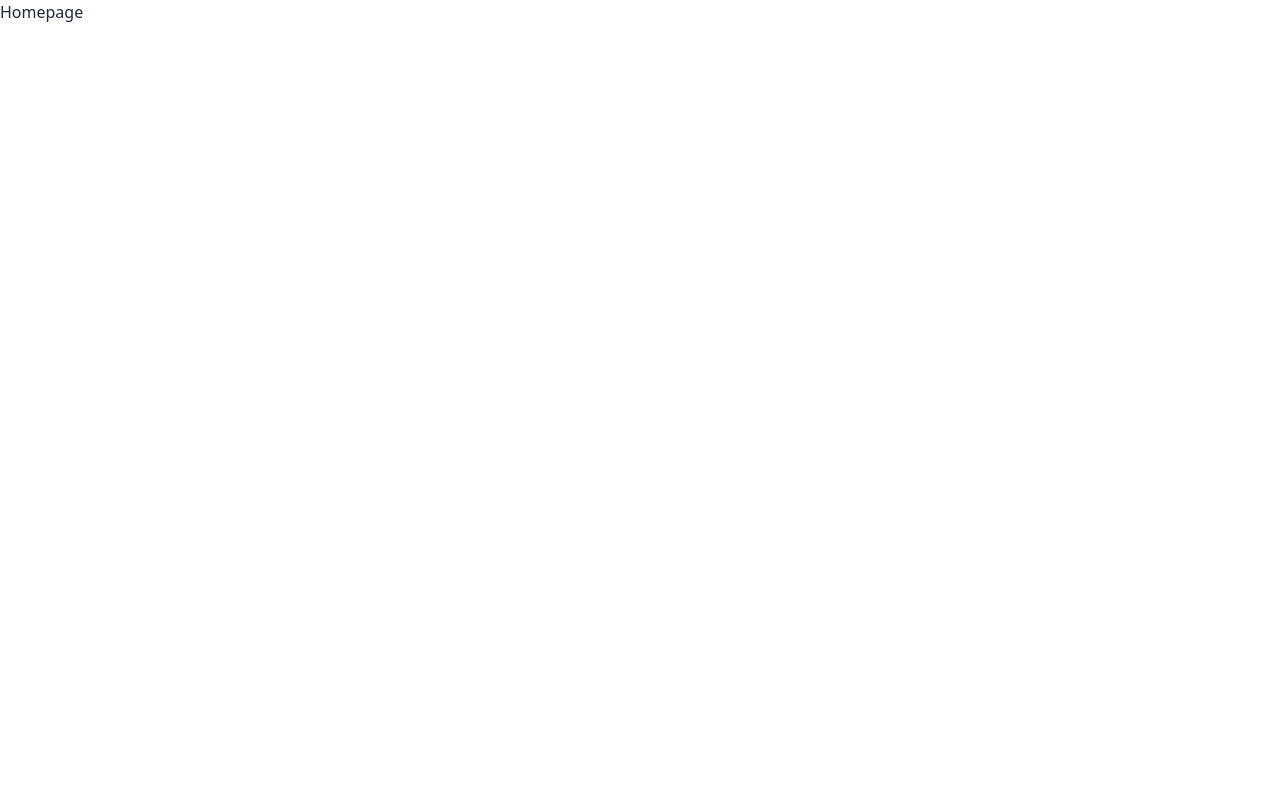
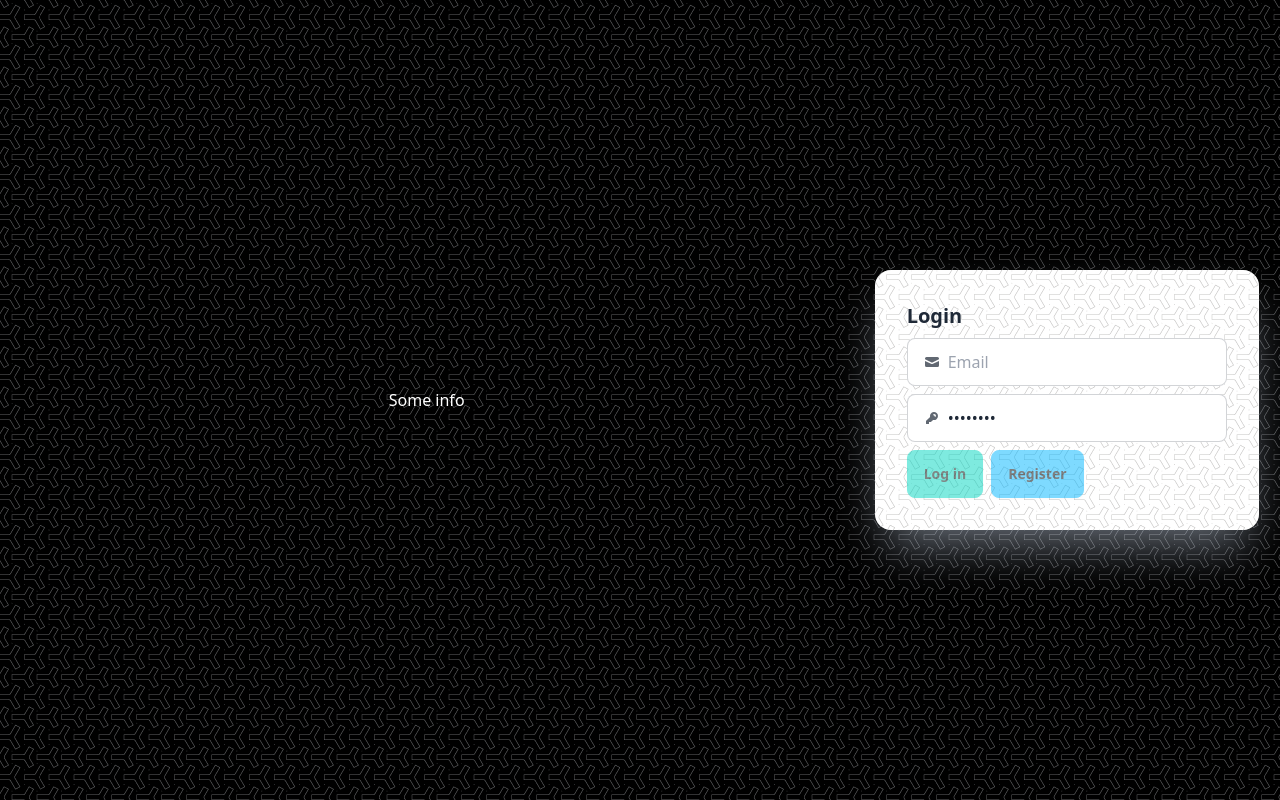
Before and after one commit to A64-React-Team-3/Final-Project-Messenger, a React (Vite) app: page / in a window 1280 px wide. Built offline with nearby package versions, Linux system fonts and the light colour scheme.

Commit message:
update: added anonymous to AppRoutes

```diff
--- a/src/routes/RoutesList.tsx
+++ b/src/routes/RoutesList.tsx
@@ -1,3 +1,5 @@
+import Anonymous from "../Views/Anonymous/Anonymous";
+
 type AppRoute = {
   path: string;
   element: JSX.Element;
@@ -12,25 +14,7 @@ export const RoutesList: AppRoute[] = [
   {
     path: "/",
     element: (
-      <div className="home">
-        <h2>Homepage</h2>
-      </div>
-    ),
-  },
-  {
-    path: "/login",
-    element: (
-      <div className="login">
-        <h2>Login</h2>
-      </div>
-    ),
-  },
-  {
-    path: "/register",
-    element: (
-      <div className="register">
-        <h2>Register</h2>
-      </div>
+      <Anonymous />
     ),
   },
   {
```
